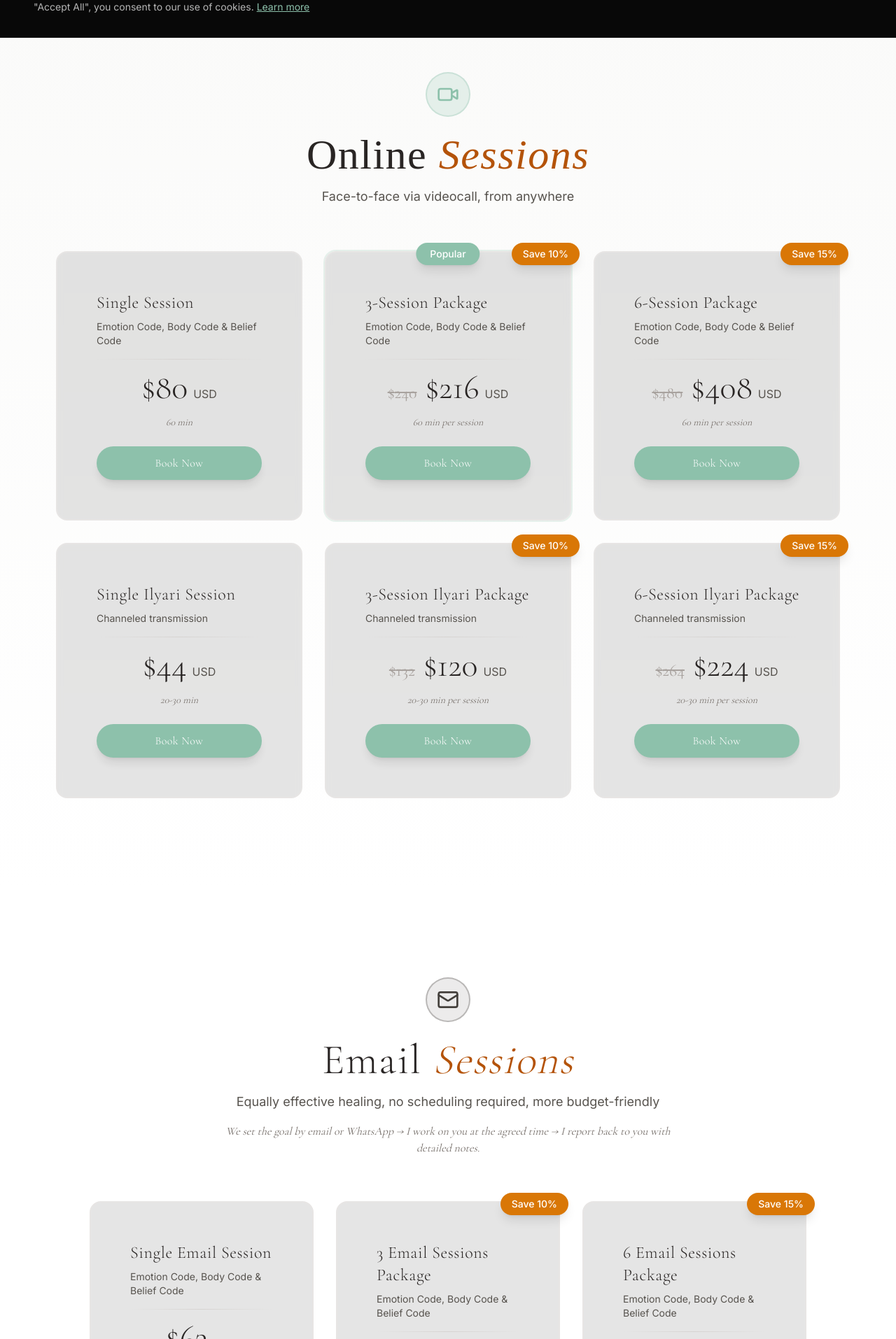
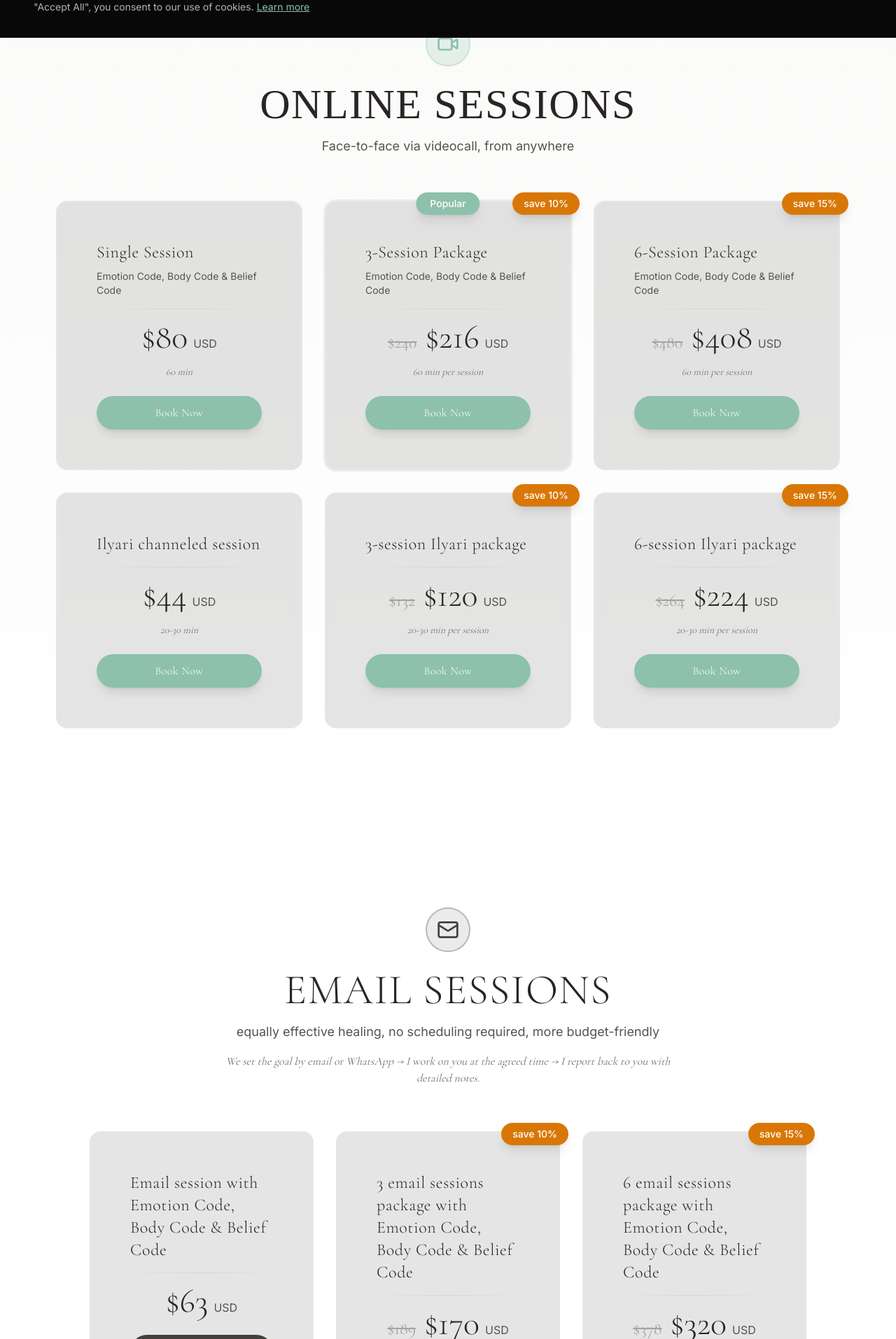
Before and after one commit to noirpraxis-dotcom/luis-virrueta-web, a React (Vite) app: page /prices in a window 1280 px wide. Shown: the part 746-2660 px from the top of the page at 70% size. Built offline with nearby package versions, Linux system fonts and the light colour scheme.

Commit message:
Add complete translation system for PricesPage with all pricing packages in EN/ES/CZ

```diff
--- a/src/pages/PricesPage.jsx
+++ b/src/pages/PricesPage.jsx
@@ -2,8 +2,10 @@ import { motion, useInView } from 'framer-motion'
 import { useRef } from 'react'
 import { Video, Mail, Clock } from 'lucide-react'
 import { GradientLine, BackdropBlurCard } from '../elementos/ElementosReutilizables'
+import { useLanguage } from '../context/LanguageContext'
 
 const PricesPage = () => {
+  const { t } = useLanguage()
   const onlineRef = useRef(null)
   const emailRef = useRef(null)
   const regressionRef = useRef(null)
@@ -13,80 +15,80 @@ const PricesPage = () => {
 
   const onlineSessions = [
     {
-      title: 'Single Session',
-      subtitle: 'Emotion Code, Body Code & Belief Code',
+      title: t('prices.online.single'),
+      subtitle: t('prices.online.emotionBodyBelief'),
       price: '80',
-      duration: '60 min',
-      type: 'online'
+      duration: t('prices.online.duration60'),
+      type: t('prices.online.online')
     },
     {
-      title: '3-Session Package',
-      subtitle: 'Emotion Code, Body Code & Belief Code',
+      title: t('prices.online.package3'),
+      subtitle: t('prices.online.emotionBodyBelief'),
       price: '216',
       originalPrice: '240',
-      duration: '60 min per session',
-      type: 'online',
-      save: '10%',
+      duration: t('prices.online.duration60PerSession'),
+      type: t('prices.online.online'),
+      save: t('prices.online.save10'),
       popular: true
     },
     {
-      title: '6-Session Package',
-      subtitle: 'Emotion Code, Body Code & Belief Code',
+      title: t('prices.online.package6'),
+      subtitle: t('prices.online.emotionBodyBelief'),
       price: '408',
       originalPrice: '480',
-      duration: '60 min per session',
-      type: 'online',
-      save: '15%'
+      duration: t('prices.online.duration60PerSession'),
+      type: t('prices.online.online'),
+      save: t('prices.online.save15')
     },
     {
-      title: 'Single Ilyari Session',
-      subtitle: 'Channeled transmission',
+      title: t('prices.online.ilyariChanneled'),
+      subtitle: '',
       price: '44',
-      duration: '20-30 min',
-      type: 'online'
+      duration: t('prices.online.duration2030'),
+      type: t('prices.online.online')
     },
     {
-      title: '3-Session Ilyari Package',
-      subtitle: 'Channeled transmission',
+      title: t('prices.online.ilyariPackage3'),
+      subtitle: '',
       price: '120',
       originalPrice: '132',
-      duration: '20-30 min per session',
-      type: 'online',
-      save: '10%'
+      duration: t('prices.online.duration2030PerSession'),
+      type: t('prices.online.online'),
+      save: t('prices.online.save10')
     },
     {
-      title: '6-Session Ilyari Package',
-      subtitle: 'Channeled transmission',
+      title: t('prices.online.ilyariPackage6'),
+      subtitle: '',
       price: '224',
       originalPrice: '264',
-      duration: '20-30 min per session',
-      type: 'online',
-      save: '15%'
+      duration: t('prices.online.duration2030PerSession'),
+      type: t('prices.online.online'),
+      save: t('prices.online.save15')
     }
   ]
 
   const emailSessions = [
     {
-      title: 'Single Email Session',
-      subtitle: 'Emotion Code, Body Code & Belief Code',
+      title: t('prices.email.single'),
+      subtitle: '',
       price: '63',
       type: 'email'
     },
     {
-      title: '3 Email Sessions Package',
-      subtitle: 'Emotion Code, Body Code & Belief Code',
+      title: t('prices.email.package3'),
+      subtitle: '',
       price: '170',
       originalPrice: '189',
       type: 'email',
-      save: '10%'
+      save: t('prices.online.save10')
     },
     {
-      title: '6 Email Sessions Package',
-      subtitle: 'Emotion Code, Body Code & Belief Code',
+      title: t('prices.email.package6'),
+      subtitle: '',
       price: '320',
       originalPrice: '378',
       type: 'email',
-      save: '15%'
+      save: t('prices.online.save15')
     }
   ]
 
@@ -107,7 +109,7 @@ const PricesPage = () => {
               className="text-stone-800 text-6xl lg:text-8xl font-light tracking-[0.2em] mb-8"
               style={{ fontFamily: 'Gotham, sans-serif' }}
             >
-              PRICES
+              {t('prices.title')}
             </motion.h1>
 
             <motion.div
@@ -120,20 +122,11 @@ const PricesPage = () => {
             <motion.p
               initial={{ opacity: 0, y: 20 }}
               animate={{ opacity: 1, y: 0 }}
-              transition={{ duration: 1, delay: 0.5 }}
-              className="text-stone-600 text-lg lg:text-xl max-w-3xl mx-auto leading-relaxed mb-4"
-            >
-              Invest in your healing journey with flexible options designed to support deep transformation.
-            </motion.p>
-
-            <motion.p
-              initial={{ opacity: 0, y: 20 }}
-              animate={{ opacity: 1, y: 0 }}
               transition={{ duration: 1, delay: 0.7 }}
               className="text-amber-700 text-base lg:text-lg max-w-2xl mx-auto leading-relaxed italic"
               style={{ fontFamily: 'Cormorant Garamond, serif' }}
             >
-              I offer special rates for clients in Czechia, Slovakia and Mexico. Please reach out to discuss your options.
+              {t('prices.specialRates')}
             </motion.p>
           </motion.div>
         </div>
@@ -158,10 +151,10 @@ const PricesPage = () => {
               className="text-4xl lg:text-6xl font-light text-stone-800 mb-4 tracking-wide"
               style={{ fontFamily: 'Cormoant Garamond, serif' }}
             >
-              Online <span className="italic text-amber-700">Sessions</span>
+              {t('prices.online.title')}
             </h2>
             <p className="text-stone-600 text-lg max-w-2xl mx-auto">
-              Face-to-face via videocall, from anywhere
+              {t('prices.online.subtitle')}
             </p>
           </motion.div>
 
@@ -177,7 +170,7 @@ const PricesPage = () => {
               >
                 {session.save && (
                   <div className="absolute -top-3 -right-3 bg-amber-600 text-white px-4 py-1.5 rounded-full text-sm font-medium z-10 shadow-lg">
-                    Save {session.save}
+                    {session.save}
                   </div>
                 )}
                 {session.popular && (
@@ -248,13 +241,13 @@ const PricesPage = () => {
               className="text-4xl lg:text-6xl font-light text-stone-800 mb-4 tracking-wide"
               style={{ fontFamily: 'Cormorant Garamond, serif' }}
             >
-              Email <span className="italic text-amber-700">Sessions</span>
+              {t('prices.email.title')}
             </h2>
             <p className="text-stone-600 text-lg max-w-3xl mx-auto mb-4">
-              Equally effective healing, no scheduling required, more budget-friendly
+              {t('prices.email.subtitle')}
             </p>
             <p className="text-stone-500 text-base max-w-2xl mx-auto italic" style={{ fontFamily: 'Cormorant Garamond, serif' }}>
-              We set the goal by email or WhatsApp → I work on you at the agreed time → I report back to you with detailed notes.
+              {t('prices.email.process')}
             </p>
           </motion.div>
 
@@ -270,7 +263,7 @@ const PricesPage = () => {
               >
                 {session.save && (
                   <div className="absolute -top-3 -right-3 bg-amber-600 text-white px-4 py-1.5 rounded-full text-sm font-medium z-10 shadow-lg">
-                    Save {session.save}
+                    {session.save}
                   </div>
                 )}
                 <BackdropBlurCard className="h-full border-2 border-stone-200 hover:border-stone-400/50 transition-all duration-300">
@@ -281,7 +274,6 @@ const PricesPage = () => {
                     >
                       {session.title}
                     </h3>
-                    <p className="text-stone-600 text-sm mb-4">{session.subtitle}</p>
 
                     <div className="h-px bg-gradient-to-r from-transparent via-stone-300 to-transparent my-4" />
 
@@ -332,7 +324,7 @@ const PricesPage = () => {
                 className="text-4xl lg:text-6xl font-light text-stone-800 mb-4 tracking-wide"
                 style={{ fontFamily: 'Cormorant Garamond, serif' }}
               >
-                Past Life <span className="italic text-amber-700">Regression</span>
+                {t('prices.pastLife.title')}
               </h2>
             </div>
 
@@ -347,13 +339,13 @@ const PricesPage = () => {
                 </div>
 
                 <p className="text-center text-stone-600 text-lg mb-2" style={{ fontFamily: 'Cormorant Garamond, serif' }}>
-                  2.5-3 hours session (online)
+                  {t('prices.pastLife.duration')}
                 </p>
 
                 <div className="h-px bg-gradient-to-r from-transparent via-amber-300 to-transparent my-8" />
 
                 <p className="text-center text-stone-700 text-base lg:text-lg leading-relaxed max-w-2xl mx-auto mb-8">
-                  Just as effective as an in-person session. Includes pre-session preparation and personalized guidance.
+                  {t('prices.pastLife.description')}
                 </p>
 
                 <motion.button
--- a/src/translations/cz.json
+++ b/src/translations/cz.json
@@ -262,6 +262,41 @@
       "note": "Ráda budu pracovat na vašem čtyřnohém, dvounohém či beznohém kamarádovi - stačí, jste-li jeho právoplatným majitelem."
     }
   },
+  "prices": {
+    "title": "CENÍK SEZENÍ",
+    "specialRates": "Nabízím zvýhodněné ceny pro klienty z Česka, Slovenska a Mexika. Napište mi a ráda vám poskytnu informace.",
+    "online": {
+      "title": "SEZENÍ ONLINE",
+      "subtitle": "v reálném čase přes videohovor",
+      "single": "Sezení",
+      "package3": "Balíček 3 sezení",
+      "package6": "Balíček 6 sezení",
+      "emotionBodyBelief": "s Emočním, Tělesným & Myšlenkovým kódem",
+      "ilyariChanneled": "Sezení s přenosem Ilyari",
+      "ilyariPackage3": "Balíček 3 sezení s přenosem Ilyari",
+      "ilyariPackage6": "Balíček 6 sezení s přenosem Ilyari",
+      "duration60": "60 min",
+      "duration60PerSession": "60 min každé sezení",
+      "duration2030": "20-30 min",
+      "duration2030PerSession": "20-30 min každé sezení",
+      "online": "online",
+      "save10": "ušetříte 10%",
+      "save15": "ušetříte 15%"
+    },
+    "email": {
+      "title": "SEZENÍ POR E-MAILU",
+      "subtitle": "stejně účinné jako prezenční, bez nutnosti domlouvat termín, cenově dostupnější",
+      "process": "Stanovíme si cíl sezení přes e-mail či WhatsApp → Budu na vás v domluvenou dobu pracovat → Pošlu vám podrobné poznámky ze sezení.",
+      "single": "Sezení po e-mailu s Emočním, Tělesným & Myšlenkovým kódem",
+      "package3": "Balíček 3 sezení po e-mailu s Emočním, Tělesným & Myšlenkovým kódem",
+      "package6": "Balíček 6 sezení po e-mailu s Emočním, Tělesným & Myšlenkovým kódem"
+    },
+    "pastLife": {
+      "title": "Regrese do minulých životů",
+      "duration": "2.5-3 hodiny (prezenčně v Olomouci či online)",
+      "description": "Zahrnuje přípravné vedení a řízenou meditaci."
+    }
+  },
   "times": [
     "9:00",
     "10:30",
--- a/src/translations/en.json
+++ b/src/translations/en.json
@@ -262,6 +262,41 @@
       "note": "I can work with your four-legged, two-legged, or no-legged companion as long as you are their rightful owner."
     }
   },
+  "prices": {
+    "title": "SESSION PRICES",
+    "specialRates": "I offer special rates for clients in Czechia, Slovakia and Mexico. Please reach out to discuss your options.",
+    "online": {
+      "title": "ONLINE SESSIONS",
+      "subtitle": "Face-to-face via videocall, from anywhere",
+      "single": "Single Session",
+      "package3": "3-Session Package",
+      "package6": "6-Session Package",
+      "emotionBodyBelief": "Emotion Code, Body Code & Belief Code",
+      "ilyariChanneled": "Ilyari channeled session",
+      "ilyariPackage3": "3-session Ilyari package",
+      "ilyariPackage6": "6-session Ilyari package",
+      "duration60": "60 min",
+      "duration60PerSession": "60 min per session",
+      "duration2030": "20-30 min",
+      "duration2030PerSession": "20-30 min per session",
+      "online": "online",
+      "save10": "save 10%",
+      "save15": "save 15%"
+    },
+    "email": {
+      "title": "EMAIL SESSIONS",
+      "subtitle": "equally effective healing, no scheduling required, more budget-friendly",
+      "process": "We set the goal by email or WhatsApp → I work on you at the agreed time → I report back to you with detailed notes.",
+      "single": "Email session with Emotion Code, Body Code & Belief Code",
+      "package3": "3 email sessions package with Emotion Code, Body Code & Belief Code",
+      "package6": "6 email sessions package with Emotion Code, Body Code & Belief Code"
+    },
+    "pastLife": {
+      "title": "Past Life Regression",
+      "duration": "2.5-3 hours (online)",
+      "description": "Just as effective as a in-person session. Includes pre-session preparation and personalized guidance."
+    }
+  },
   "times": [
     "9:00 AM",
     "10:30 AM",
--- a/src/translations/es.json
+++ b/src/translations/es.json
@@ -262,6 +262,41 @@
       "note": "Puedo trabajar con tu compañero de cuatro patas, dos patas o sin patas, siempre que seas su legítimo dueño."
     }
   },
+  "prices": {
+    "title": "PRECIOS DE LAS SESIONES",
+    "specialRates": "Ofrezco tarifas especiales para clientes de Chequia, Eslovaquia y México. No dudes en contactarme para conocer las opciones disponibles.",
+    "online": {
+      "title": "SESIONES EN LÍNEA",
+      "subtitle": "por videollamada desde cualquier parte del mundo",
+      "single": "Sesión",
+      "package3": "Paquete de 3 sesiones",
+      "package6": "Paquete de 6 sesiones",
+      "emotionBodyBelief": "con el Emotion Code, Body Code & Belief Code",
+      "ilyariChanneled": "Sesión canalizada de Ilyari",
+      "ilyariPackage3": "Paquete de 3 sesiones de Ilyari",
+      "ilyariPackage6": "Paquete de 6 sesiones de Ilyari",
+      "duration60": "60 min",
+      "duration60PerSession": "60 min por sesión",
+      "duration2030": "20-30 min",
+      "duration2030PerSession": "20-30 min por sesión",
+      "online": "en línea",
+      "save10": "ahorra 10%",
+      "save15": "ahorra 15%"
+    },
+    "email": {
+      "title": "SESIONES POR CORREO ELECTRÓNICO",
+      "subtitle": "sanación igual de efectiva, sin necesidad de agendar, más accesible económicamente",
+      "process": "Establecemos el objetivo por correo o WhatsApp → Realizo la sesión en el momento acordado → Te envío un informe con notas detalladas.",
+      "single": "Sesión por correo electrónico con el Emotion Code, Body Code & Belief Code",
+      "package3": "Paquete de 3 sesiones por correo electrónico con el Emotion Code, Body Code & Belief Code",
+      "package6": "Paquete de 6 sesiones por correo electrónico con el Emotion Code, Body Code & Belief Code"
+    },
+    "pastLife": {
+      "title": "Regresión a Vidas Pasadas",
+      "duration": "2.5-3 horas (en línea)",
+      "description": "Igual de efectiva que una sesión presencial. Incluye preparación previa y orientación personalizada."
+    }
+  },
   "times": [
     "9:00 AM",
     "10:30 AM",
```
